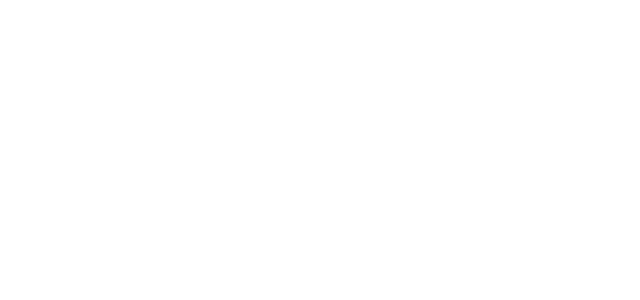
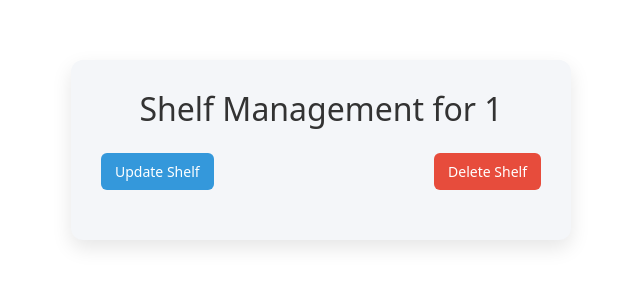
Before and after one commit to SehejdeepSingh1/Assignment-frontend, an Angular app: page /shelves/1 in a window 1280 px wide. Before the commit this address led to /. Shown: the top 300 px of the page, without its empty margins (319-959 px from the left). Built offline with nearby package versions, Linux system fonts and the light colour scheme.

Commit message:
made changes in the frontend in accordance with the backend and also created the page for shelf summary implementing the features of updating and deleting a device, connected them with the backend, added buttons for them, verified their working

```diff
--- a/src/app/app.routes.ts
+++ b/src/app/app.routes.ts
@@ -1,8 +1,10 @@
 import { Routes } from '@angular/router';
 import {Landing} from './pages/landing/landing';
 import {DeviceSummary} from './pages/device-summary/device-summary';
+import { ShelfSummary } from './pages/shelf-summary/shelf-summary';
 
 export const routes: Routes = [
   {path:'',component:Landing},
-  {path:'devices/:id/shelves',component:DeviceSummary}
+  {path:'devices/:id/shelves',component:DeviceSummary},
+  {path:'shelves/:id',component:ShelfSummary}
 ];
--- a/src/app/pages/device-summary/device-summary.html
+++ b/src/app/pages/device-summary/device-summary.html
@@ -94,7 +94,6 @@
 <tr>
 <td>{{ position.id }}</td>
 <td>{{ position.deviceid }}</td>
-<td>{{ position.positionNumber }}</td>
 <td>
 <!-- Show Add Shelf button -->
 
--- a/src/app/pages/landing/landing.html
+++ b/src/app/pages/landing/landing.html
@@ -68,25 +68,33 @@
 <!-- Shelves Table -->
 <div class="glass-card">
 <h2>Shelves</h2>
-<table>
-<thead>
+<table><thead>
 <tr>
 <th>ID</th>
 <th>Name</th>
 <th>Part</th>
+<th></th> <!-- Added column for button -->
 </tr>
 </thead>
 <tbody>
 
-        @for (shelf of shelves; track shelf.id) {
+@for (shelf of shelves; track shelf.id) {
 <tr>
 <td>{{ shelf.id }}</td>
 <td>{{ shelf.shelfName }}</td>
 <td>{{ shelf.partNumber }}</td>
+<td>
+<button
+    class="btn small"
+    [routerLink]="['/shelves', shelf.id]">
+    View
+</button>
+</td>
 </tr>
 
-        }
+}
 </tbody>
+
 </table>
 </div>
 </div>
--- a/src/app/pages/shelf-creation/shelf-creation.ts
+++ b/src/app/pages/shelf-creation/shelf-creation.ts
@@ -8,4 +8,5 @@ import { Component } from '@angular/core';
 })
 export class ShelfCreation {
 
+
 }
--- a/src/app/pages/shelf-summary/shelf-summary.css
+++ b/src/app/pages/shelf-summary/shelf-summary.css
@@ -0,0 +1,153 @@
+.shelf-container {
+
+  max-width: 500px;
+
+  margin: 60px auto;
+
+  padding: 30px;
+
+  border-radius: 12px;
+
+  background-color: #f4f6f9;
+
+  box-shadow: 0 8px 20px rgba(0, 0, 0, 0.1);
+
+}
+
+.title {
+
+  text-align: center;
+
+  margin-bottom: 25px;
+
+  color: #333;
+
+}
+
+.input-section {
+
+  margin-bottom: 20px;
+
+  text-align: center;
+
+}
+
+.input-field {
+
+  width: 100%;
+
+  padding: 10px;
+
+  margin-bottom: 15px;
+
+  border-radius: 6px;
+
+  border: 1px solid #ccc;
+
+  font-size: 14px;
+
+}
+
+.button-section {
+
+  display: flex;
+
+  justify-content: space-between;
+
+  margin-bottom: 20px;
+
+}
+
+.btn {
+
+  padding: 8px 14px;
+
+  border-radius: 6px;
+
+  border: none;
+
+  cursor: pointer;
+
+  font-size: 14px;
+
+  transition: 0.3s ease;
+
+}
+
+.update-btn {
+
+  background-color: #3498db;
+
+  color: white;
+
+}
+
+.update-btn:hover {
+
+  background-color: #2980b9;
+
+}
+
+.delete-btn {
+
+  background-color: #e74c3c;
+
+  color: white;
+
+}
+
+.delete-btn:hover {
+
+  background-color: #c0392b;
+
+}
+
+.update-form {
+
+  margin-top: 20px;
+
+  padding: 15px;
+
+  background-color: white;
+
+  border-radius: 8px;
+
+  box-shadow: 0 4px 12px rgba(0, 0, 0, 0.05);
+
+}
+
+.form-buttons {
+
+  display: flex;
+
+  justify-content: space-between;
+
+}
+
+.save-btn {
+
+  background-color: #2ecc71;
+
+  color: white;
+
+}
+
+.save-btn:hover {
+
+  background-color: #27ae60;
+
+}
+
+.cancel-btn {
+
+  background-color: #7f8c8d;
+
+  color: white;
+
+}
+
+.cancel-btn:hover {
+
+  background-color: #636e72;
+
+}
--- a/src/app/pages/shelf-summary/shelf-summary.html
+++ b/src/app/pages/shelf-summary/shelf-summary.html
@@ -1 +1,29 @@
-<p>shelf-summary works!</p>
+<div class="shelf-container">
+    <h2 class="title">Shelf Management for {{shelfid}}</h2>
+    <!-- Buttons -->
+    <div class="button-section">
+        <button class="btn update-btn" (click)="openUpdateForm()">
+            Update Shelf
+        </button>
+        <button class="btn delete-btn" (click)="deleteDevice()">
+            Delete Shelf
+        </button>
+    </div>
+    <!-- Update Form -->
+    <div *ngIf="showUpdateForm" class="update-form">
+        <h3>Update Shelf Details</h3>
+
+        <!-- Shelf Name -->
+        <input type="text" placeholder="Shelf Name" [(ngModel)]="updatedShelf.shelfName" class="input-field" />
+        <!-- Part Number -->
+        <input type="text" placeholder="Part Number" [(ngModel)]="updatedShelf.partNumber" class="input-field" />
+        <div class="form-buttons">
+            <button class="btn save-btn" (click)="updateShelf()">
+                Update
+            </button>
+            <button class="btn cancel-btn" (click)="closeUpdateForm()">
+                Cancel
+            </button>
+        </div>
+    </div>
+</div>
--- a/src/app/pages/shelf-summary/shelf-summary.ts
+++ b/src/app/pages/shelf-summary/shelf-summary.ts
@@ -1,11 +1,78 @@
-import { Component } from '@angular/core';
+import { Component, OnInit } from '@angular/core';
+import { ShelfServices } from '../../services/shelf-services';
+import { ShelfDefinition } from '../../classes/shelf-definition';
+import { ActivatedRoute, RouterLink } from '@angular/router';
+import { FormsModule } from '@angular/forms';
+import { NgFor, NgIf } from '@angular/common';
 
 @Component({
   selector: 'app-shelf-summary',
-  imports: [],
+  imports: [RouterLink,FormsModule,NgIf,NgFor],
   templateUrl: './shelf-summary.html',
   styleUrl: './shelf-summary.css',
 })
-export class ShelfSummary {
+export class ShelfSummary implements OnInit{
+
+  shelfid:string|null=null;
+  updatedShelf:ShelfDefinition=new ShelfDefinition;
+  showUpdateForm:Boolean=false;
+
+  constructor(private route:ActivatedRoute,private shelfService:ShelfServices){}
+
+  // showUpdateForm: boolean = false;
+
+ngOnInit(){
+  this.shelfid=this.route.snapshot.paramMap.get('id');
+}
+
+openUpdateForm() {
+
+  this.showUpdateForm = true;
 
 }
+
+closeUpdateForm() {
+
+  this.showUpdateForm = false;
+
+}
+
+updateShelf() {
+  if (!this.shelfid) {
+    console.error("Shelf ID missing");
+    return;
+  }
+  this.shelfService.updateShelf(this.shelfid, this.updatedShelf)
+    .subscribe({
+      next: (response) => {
+        console.log("Shelf updated:", response);
+        this.showUpdateForm = false;
+        // Reset form
+        this.updatedShelf = new ShelfDefinition();
+      },
+      error: (error) => {
+        console.error("Error updating shelf:", error);
+      }
+    });
+}
+
+
+deleteDevice() {
+  if (!this.shelfid) {
+    console.error("Device ID not found");
+    return;
+  }
+  const confirmDelete = confirm("Are you sure you want to delete this device?");
+  if (confirmDelete) {
+    this.shelfService.deleteShelf(this.shelfid).subscribe({
+      next: (response) => {
+        console.log("Device deleted:", response);
+      },
+      error: (err) => {
+        console.error("Error deleting device:", err);
+      }
+    });
+  }
+}
+
+}
--- a/src/app/services/shelf-services.ts
+++ b/src/app/services/shelf-services.ts
@@ -20,4 +20,12 @@ export class ShelfServices {
   assignShelf(shelfid:string,shelfPositionId:string){
     return this.http.post(`${this.shelfurl}/${shelfid}/assign/${shelfPositionId}`,{},{responseType:'text'});
   }
+
+  updateShelf(id:string,shelf:ShelfDefinition){
+    return this.http.put(`${this.shelfurl}/${id}`,shelf);
+  }
+
+  deleteShelf(id:string){
+    return this.http.delete(`${this.shelfurl}/${id}`);
+  }
 }
```
